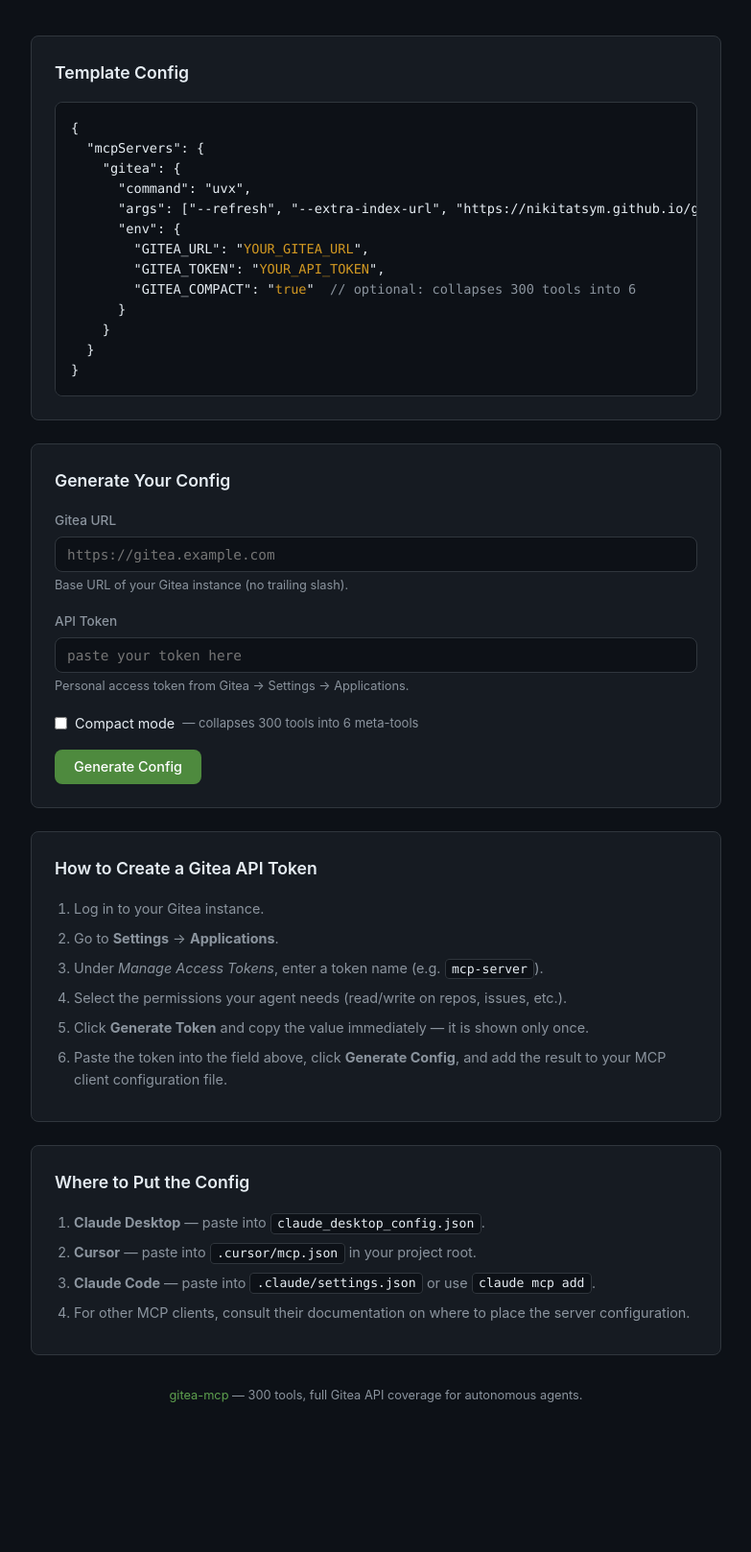
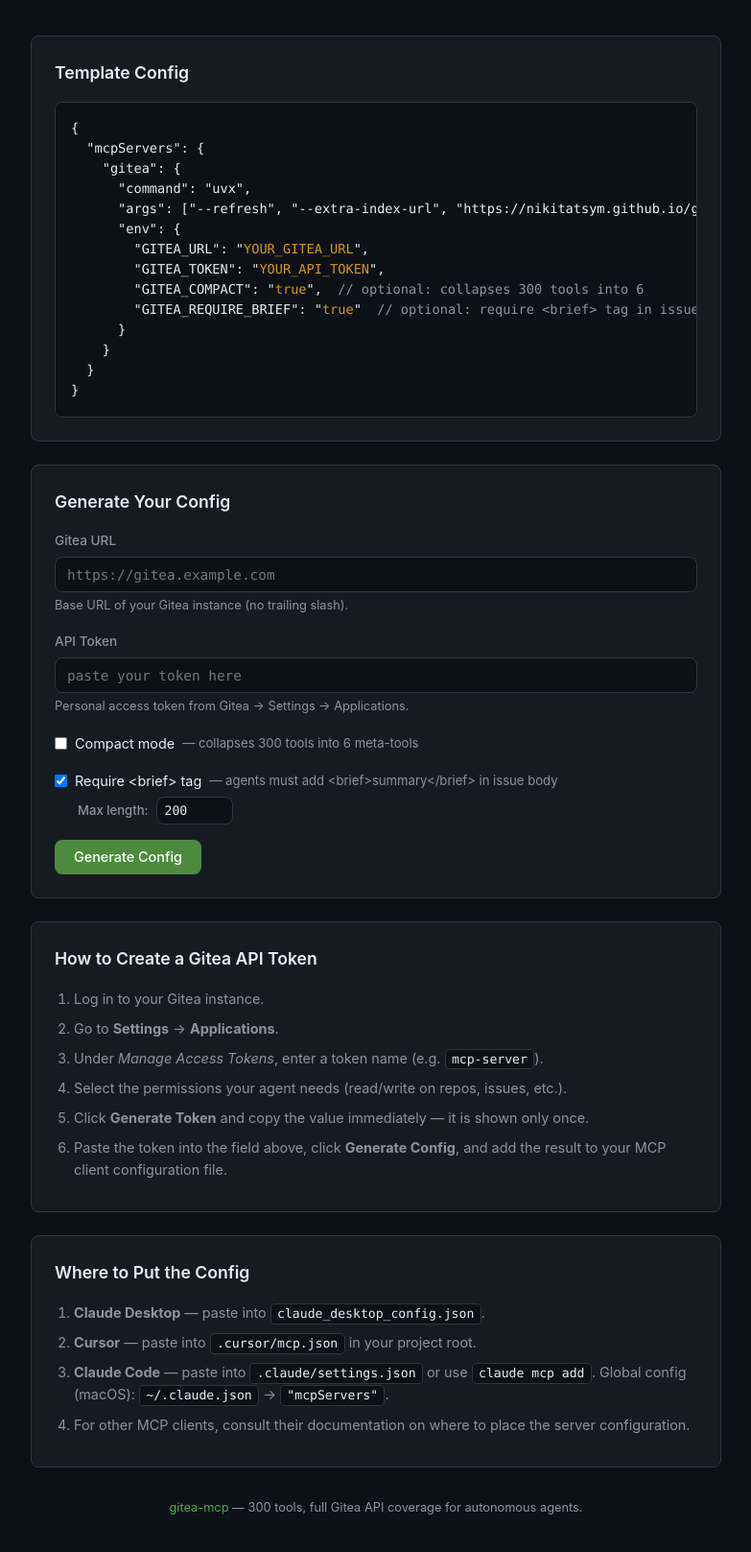
Before and after one commit to nikitatsym/gitea-mcp, a plain HTML site: page docs/index.html in a window 1280 px wide. Shown: the part 119-1736 px from the top of the page at 96% size, without its empty margins (248-1031 px from the left). Before the commit the page ends 1647 px from the top, so only its background shows below. Drawn offline with Linux system fonts and the light colour scheme.

Commit message:
Add brief options to setup page, document Claude Code global config path

```diff
--- a/docs/index.html
+++ b/docs/index.html
@@ -223,7 +223,8 @@
       "env": {
         "GITEA_URL": "<span class="placeholder">YOUR_GITEA_URL</span>",
         "GITEA_TOKEN": "<span class="placeholder">YOUR_API_TOKEN</span>",
-        "GITEA_COMPACT": "<span class="placeholder">true</span>"  <span style="color:var(--muted)">// optional: collapses 300 tools into 6</span>
+        "GITEA_COMPACT": "<span class="placeholder">true</span>",  <span style="color:var(--muted)">// optional: collapses 300 tools into 6</span>
+        "GITEA_REQUIRE_BRIEF": "<span class="placeholder">true</span>"  <span style="color:var(--muted)">// optional: require &lt;brief&gt; tag in issues</span>
       }
     }
   }
@@ -246,6 +247,15 @@
       <input type="checkbox" id="compact-mode" style="width:auto;margin:0">
       Compact mode <span style="color:var(--muted);font-size:0.82rem">&mdash; collapses 300 tools into 6 meta-tools</span>
     </label>
+
+    <label style="display:flex;align-items:center;gap:0.5rem;cursor:pointer;margin-bottom:0.35rem;color:var(--text);font-size:0.9rem;font-weight:400">
+      <input type="checkbox" id="require-brief" checked style="width:auto;margin:0" onchange="document.getElementById('brief-max-row').style.display=this.checked?'flex':'none'">
+      Require &lt;brief&gt; tag <span style="color:var(--muted);font-size:0.82rem">&mdash; agents must add &lt;brief&gt;summary&lt;/brief&gt; in issue body</span>
+    </label>
+    <div id="brief-max-row" style="display:flex;align-items:center;gap:0.5rem;margin-left:1.5rem;margin-bottom:1rem">
+      <label for="brief-max" style="display:inline;margin:0;font-size:0.82rem;white-space:nowrap">Max length:</label>
+      <input type="text" id="brief-max" value="200" style="width:5rem;padding:0.35rem 0.5rem;font-size:0.82rem;margin:0">
+    </div>
 
     <div class="btn-row">
       <button class="btn-primary" id="btn-generate" onclick="generate()">Generate Config</button>
@@ -274,7 +284,7 @@
     <ol>
       <li><strong>Claude Desktop</strong> &mdash; paste into <code>claude_desktop_config.json</code>.</li>
       <li><strong>Cursor</strong> &mdash; paste into <code>.cursor/mcp.json</code> in your project root.</li>
-      <li><strong>Claude Code</strong> &mdash; paste into <code>.claude/settings.json</code> or use <code>claude mcp add</code>.</li>
+      <li><strong>Claude Code</strong> &mdash; paste into <code>.claude/settings.json</code> or use <code>claude mcp add</code>. Global config (macOS): <code>~/.claude.json</code> &rarr; <code>"mcpServers"</code>.</li>
       <li>For other MCP clients, consult their documentation on where to place the server configuration.</li>
     </ol>
   </div>
@@ -294,11 +304,18 @@ function generate() {
   if (!token) { alert('Please enter your API token.'); return; }
 
   const compact = document.getElementById('compact-mode').checked;
+  const requireBrief = document.getElementById('require-brief').checked;
+  const briefMax = document.getElementById('brief-max').value.trim();
+
   const env = {
     GITEA_URL: url,
     GITEA_TOKEN: token
   };
   if (compact) env.GITEA_COMPACT = "true";
+  if (requireBrief) {
+    env.GITEA_REQUIRE_BRIEF = "true";
+    if (briefMax && briefMax !== "200") env.GITEA_BRIEF_MAX_LENGTH = briefMax;
+  }
 
   const config = {
     mcpServers: {
```
Also changed, not shown: README.md.
